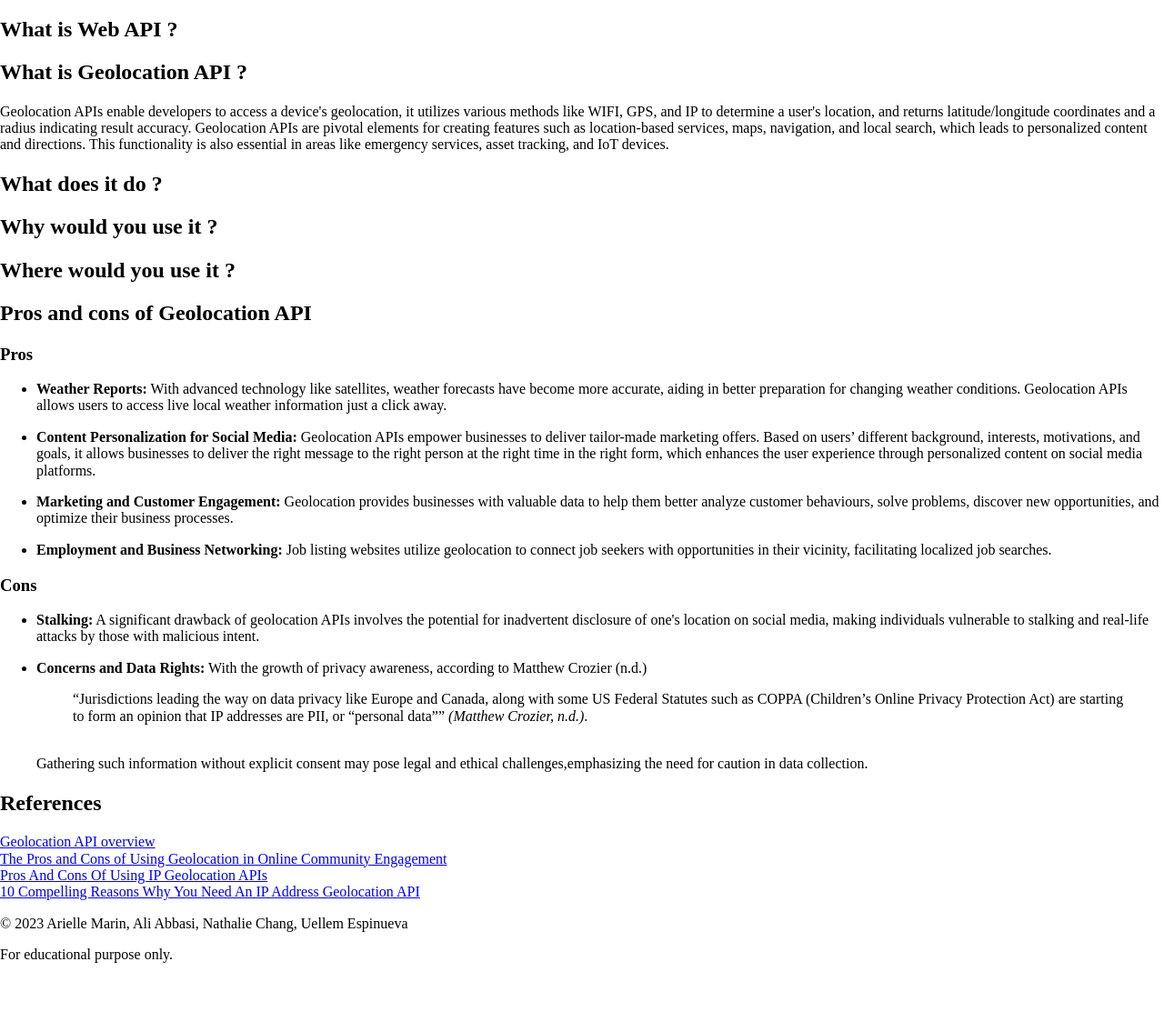
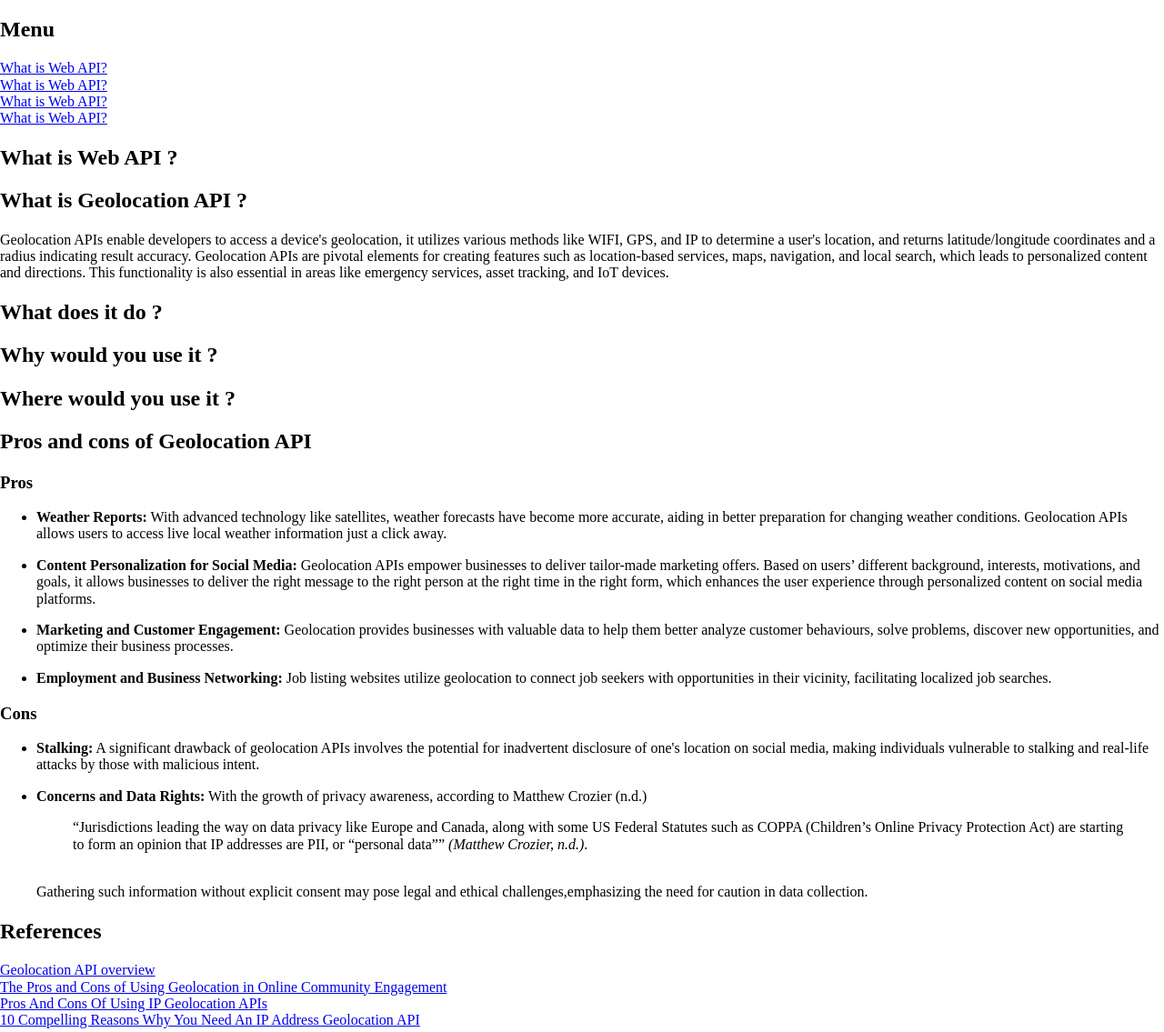
Before and after one commit to arielle-m/webapis, a plain HTML site: page index.html in a window 1280 px wide. Shown: the part 61-1196 px from the top of the page at 91% size. Before the commit the page ends 1137 px from the top, so only its background shows below. Drawn offline with Linux system fonts and the light colour scheme.

Commit message:
add sections and div tags

```diff
--- a/index.html
+++ b/index.html
@@ -14,7 +14,15 @@
       <h1>Web API</h1>
     </header>
     <main>
-      <section class="paragraphs">
+      <section class="sidebar">
+        <h2>Menu</h2>
+        <a href="#">What is Web API?</a><br/>
+        <a href="#">What is Web API?</a><br/>
+        <a href="#">What is Web API?</a><br/>
+        <a href="#">What is Web API?</a><br/>
+      </section>
+      <section class="main">
+      <div class="paragraphs">
       <h2>What is Web API ?</h2>
 
       <h2>What is Geolocation API ?</h2>
@@ -83,15 +91,17 @@
           Gathering such information without explicit consent may pose legal and ethical challenges,emphasizing the need for caution in data collection.</p>
         </li>
       </ul>
+        </div>
+
+        <div class="reference">
+        <h2>References</h2>
+        <a href="https://developers.google.com/maps/documentation/geolocation/overview">Geolocation API overview</a><br/>
+        <a href="https://granicus.com/blog/pros-cons-using-geolocation-online-community-engagement/">The Pros and Cons of Using Geolocation in Online Community Engagement</a><br/>
+        <a href="https://medium.com/@aleb/pros-and-cons-of-using-ip-geolocation-apis-bae871237a1b">Pros And Cons Of Using IP Geolocation APIs</a><br/>
+        <a href="https://blog.apilayer.com/10-compelling-reasons-why-you-need-an-ip-address-geolocation-api/">10 Compelling Reasons Why You Need An IP Address Geolocation API</a><br/>
+        </div>
       </section>
 
-      <section class="reference">
-      <h2>References</h2>
-      <a href="https://developers.google.com/maps/documentation/geolocation/overview">Geolocation API overview</a><br/>
-      <a href="https://granicus.com/blog/pros-cons-using-geolocation-online-community-engagement/">The Pros and Cons of Using Geolocation in Online Community Engagement</a><br/>
-      <a href="https://medium.com/@aleb/pros-and-cons-of-using-ip-geolocation-apis-bae871237a1b">Pros And Cons Of Using IP Geolocation APIs</a><br/>
-      <a href="https://blog.apilayer.com/10-compelling-reasons-why-you-need-an-ip-address-geolocation-api/">10 Compelling Reasons Why You Need An IP Address Geolocation API</a><br/>
-      </section>
     </main>
 
     <footer>
```
